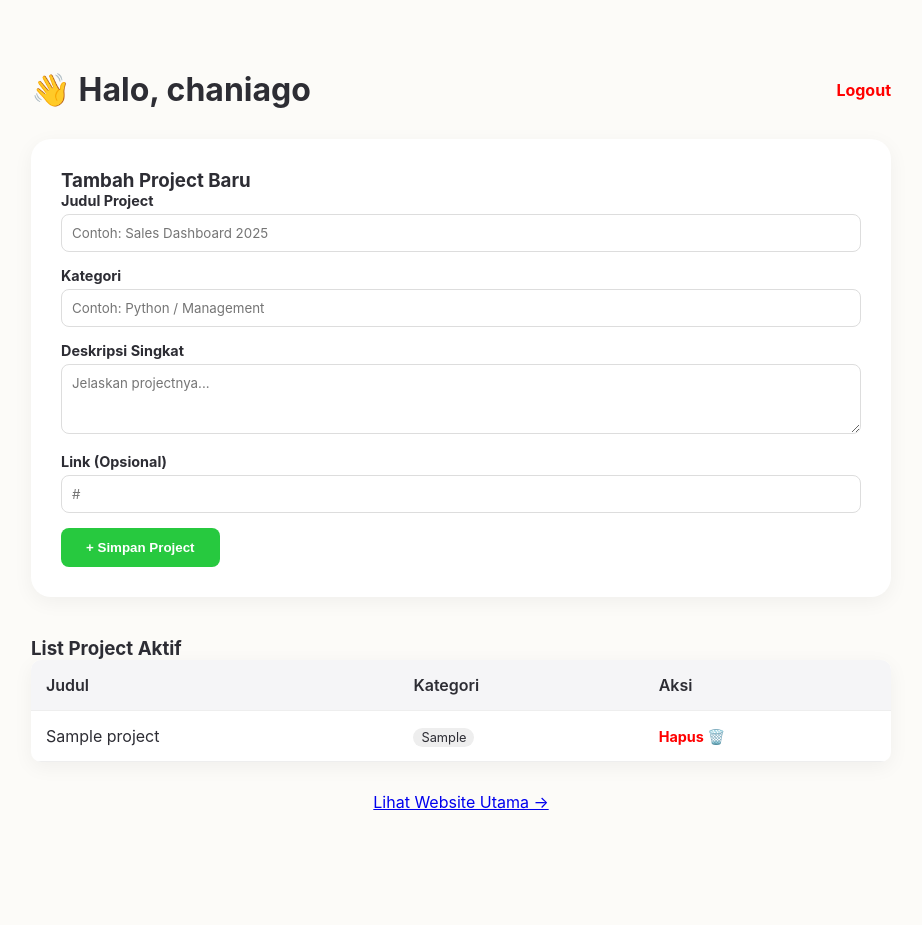
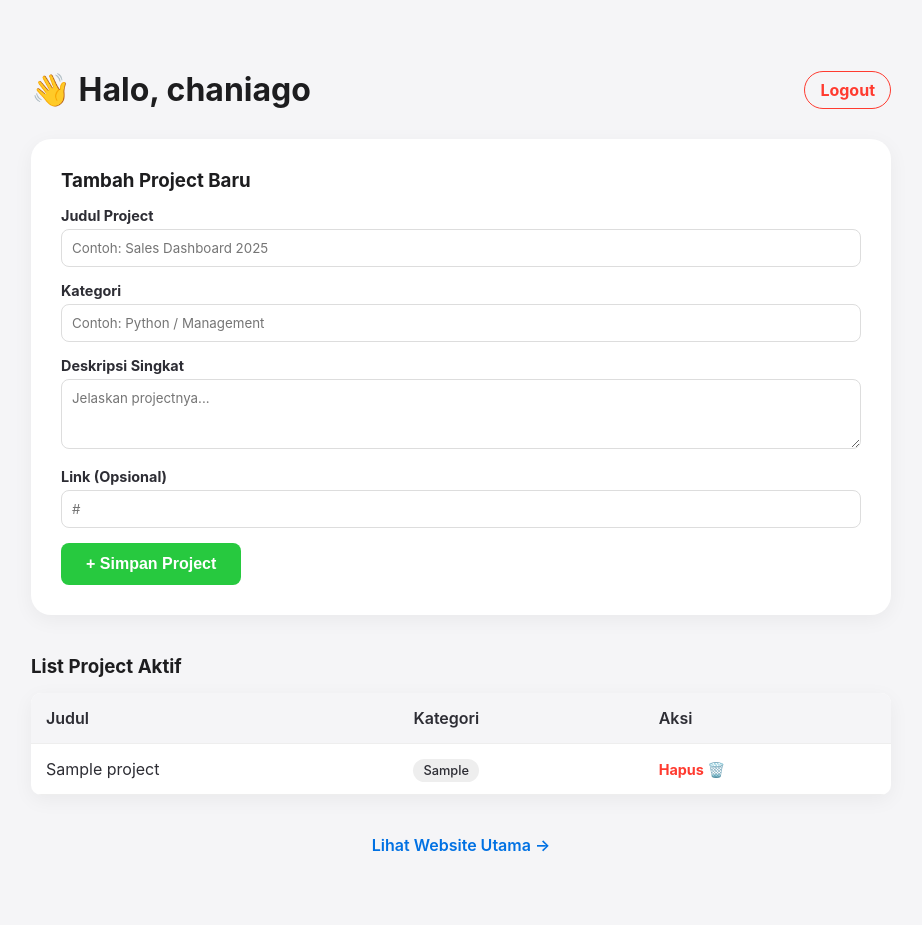
Before and after one commit to Justchaniago/Justchaniago, a Flask app: page /dashboard in a window 1280 px wide. Shown: the whole page, without its empty margins (179-1101 px from the left). Before the commit the page ends 810 px from the top, so only its background shows below. Run offline with Flask 3, Linux system fonts and the light colour scheme; a user stored in the database is signed in; tables that the repository leaves empty hold one stand-in row (values such as "Sample post").

Commit message:
Fix Dasboard

```diff
--- a/templates/dashboard.html
+++ b/templates/dashboard.html
@@ -4,6 +4,18 @@
     <title>Dashboard Fahrul</title>
     <link rel="stylesheet" href="{{ url_for('static', filename='style.css') }}">
     <style>
+        /* --- FIX KURSOR HILANG --- */
+        * {
+            cursor: auto !important; /* Paksa kursor muncul di halaman ini */
+        }
+
+        /* --- STYLE DASHBOARD --- */
+        body {
+            font-family: -apple-system, BlinkMacSystemFont, "Segoe UI", Roboto, Helvetica, Arial, sans-serif;
+            background-color: #f5f5f7;
+            margin: 0;
+        }
+
         .dash-container { max-width: 900px; margin: 50px auto; padding: 20px; }
         .header { display: flex; justify-content: space-between; align-items: center; margin-bottom: 30px; }
 
@@ -11,14 +23,18 @@
         .form-card { background: white; padding: 30px; border-radius: 20px; box-shadow: 0 5px 20px rgba(0,0,0,0.05); margin-bottom: 40px; }
         .form-group { margin-bottom: 15px; }
         label { display: block; margin-bottom: 5px; font-weight: bold; font-size: 0.9rem; }
-        input, textarea { width: 100%; padding: 10px; border: 1px solid #ddd; border-radius: 8px; font-family: inherit; }
+        input, textarea { width: 100%; padding: 10px; border: 1px solid #ddd; border-radius: 8px; font-family: inherit; box-sizing: border-box; }
 
         /* Table Styling */
         table { width: 100%; border-collapse: collapse; background: white; border-radius: 10px; overflow: hidden; box-shadow: 0 5px 20px rgba(0,0,0,0.05); }
         th, td { padding: 15px; text-align: left; border-bottom: 1px solid #eee; }
         th { background: #f5f5f7; font-weight: 600; }
-        .btn-delete { color: red; text-decoration: none; font-weight: bold; font-size: 0.9rem; }
-        .btn-submit { background: #27c93f; color: white; border: none; padding: 12px 25px; border-radius: 8px; cursor: pointer; font-weight: bold; }
+        .btn-delete { color: #ff3b30; text-decoration: none; font-weight: bold; font-size: 0.9rem; }
+        .btn-submit { background: #27c93f; color: white; border: none; padding: 12px 25px; border-radius: 8px; cursor: pointer; font-weight: bold; font-size: 1rem; }
+        .btn-submit:hover { background: #22b137; }
+
+        h1 { color: #1d1d1f; }
+        h3 { color: #1d1d1f; margin-bottom: 15px; }
     </style>
 </head>
 <body>
@@ -26,7 +42,7 @@
     <div class="dash-container">
         <div class="header">
             <h1>👋 Halo, {{ user.username }}</h1>
-            <a href="{{ url_for('logout') }}" style="color: red; text-decoration: none; font-weight: bold;">Logout</a>
+            <a href="{{ url_for('logout') }}" style="color: #ff3b30; text-decoration: none; font-weight: bold; border: 1px solid #ff3b30; padding: 8px 15px; border-radius: 20px;">Logout</a>
         </div>
 
         <div class="form-card">
@@ -65,16 +81,18 @@
                 {% for project in projects %}
                 <tr>
                     <td>{{ project.title }}</td>
-                    <td><span style="background: #eee; padding: 2px 8px; border-radius: 10px; font-size: 0.8rem;">{{ project.category }}</span></td>
+                    <td><span style="background: #eee; padding: 4px 10px; border-radius: 12px; font-size: 0.8rem; font-weight: 500;">{{ project.category }}</span></td>
                     <td>
-                        <a href="/delete/{{ project.id }}" class="btn-delete" onclick="return confirm('Yakin mau hapus?')">Hapus 🗑️</a>
+                        <a href="/delete/{{ project.id }}" class="btn-delete" onclick="return confirm('Yakin mau hapus project ini?')">Hapus 🗑️</a>
                     </td>
                 </tr>
                 {% endfor %}
             </tbody>
         </table>
 
-        <p style="margin-top: 30px; text-align: center;"><a href="{{ url_for('home') }}">Lihat Website Utama →</a></p>
+        <p style="margin-top: 40px; text-align: center;">
+            <a href="{{ url_for('home') }}" style="text-decoration: none; color: #0071e3; font-weight: 600;">Lihat Website Utama →</a>
+        </p>
     </div>
 
 </body>
```
